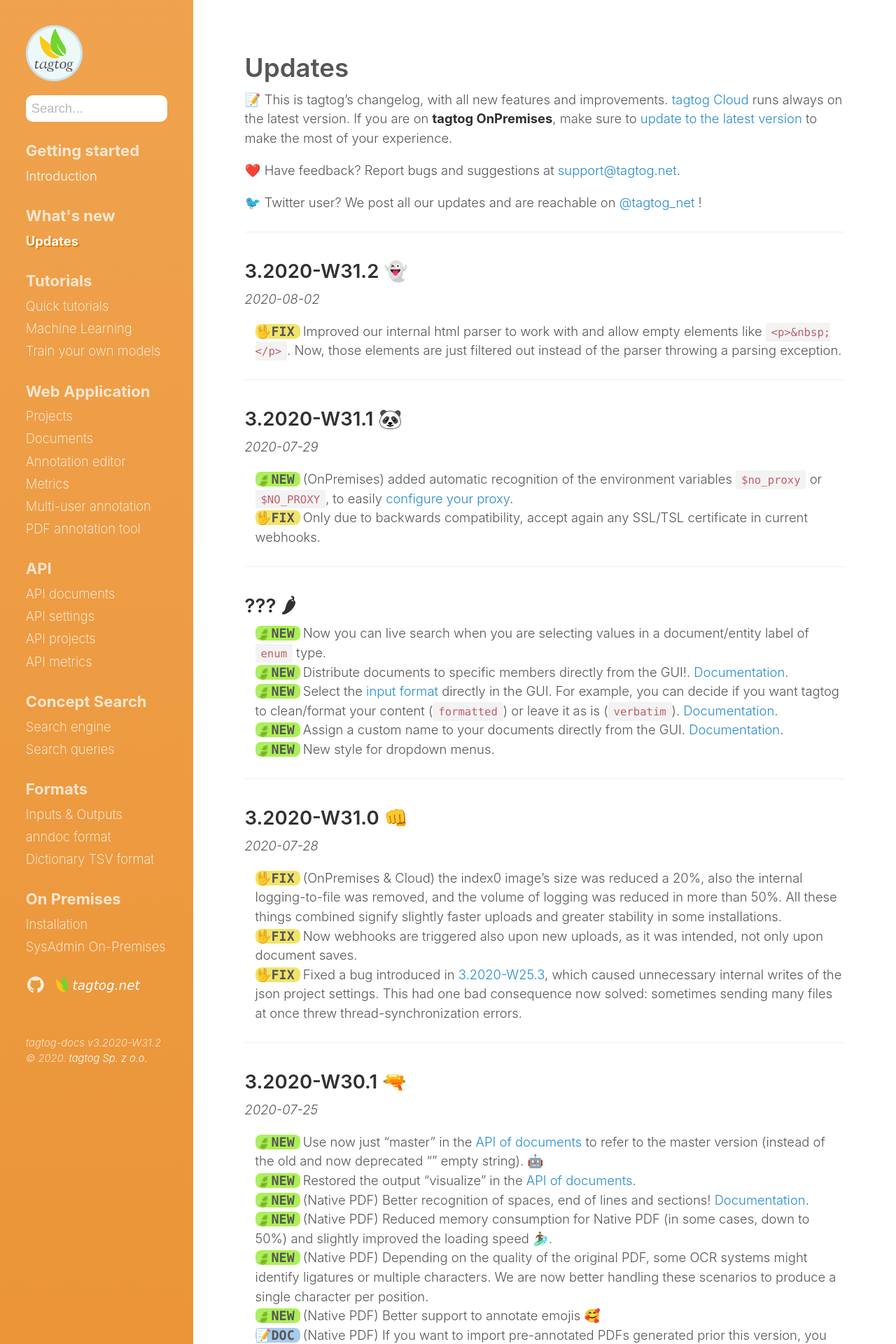
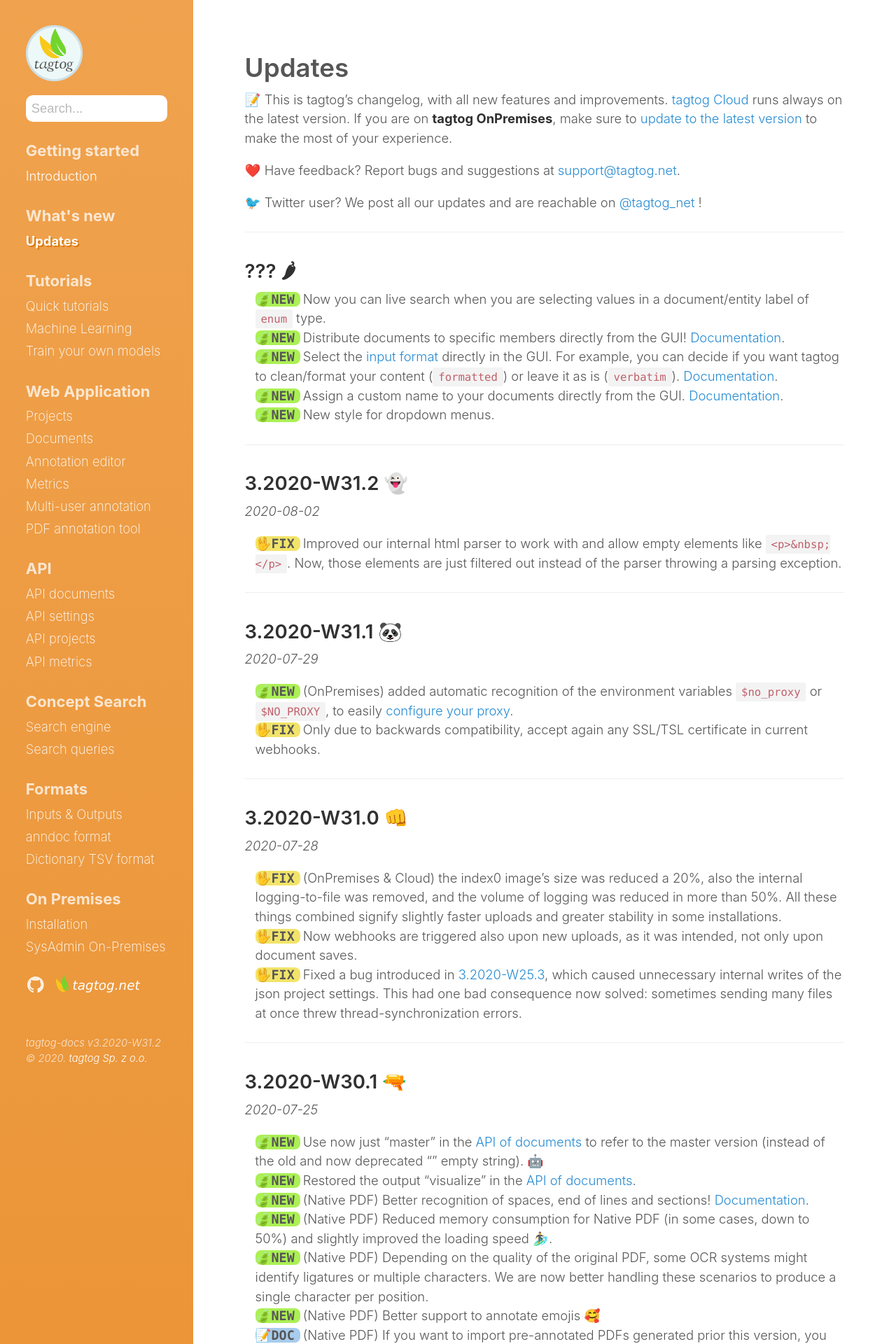
Before and after one commit to tagtogorg/tagtog-doc, a Jekyll site: the page built from updates.md, in a window 1280 px wide. Shown: the top 1920 px of the page at 70% size. Built offline with Jekyll 4.4.1, drawn with Linux system fonts in a browser that asks for light colours; nearby versions of some CDN libraries; emoji names are drawn with the system emoji font; part of the change alters nothing that is shown.

Commit message:
Fix releases' order

```diff
--- a/updates.md
+++ b/updates.md
@@ -11,6 +11,18 @@ notoc: true
 ❤️ Have feedback? Report bugs and suggestions at [support@tagtog.net](mailto:support@tagtog.net).
 
 🐦 Twitter user? We post all our updates and are reachable on [@tagtog_net](https://twitter.com/tagtog_net) !
+
+---
+
+## ??? 🌶
+
+<ul class="updates">
+  <li class="new"><span markdown="1">Now you can live search when you are selecting values in a document/entity label of <code>enum</code> type.</span></li>
+  <li class="new"><span markdown="1">Distribute documents to specific members directly from the GUI! <a href="documents.html#distribute-to-a-group-of-users">Documentation</a>.</span></li>
+  <li class="new"><span markdown="1">Select the <a href="ioformats.html#input-formats">input format</a> directly in the GUI. For example, you can decide if you want tagtog to clean/format your content (<code>formatted</code>) or leave it as is (<code>verbatim</code>). <a href="documents.html#format">Documentation</a>.</span></li>
+  <li class="new"><span markdown="1">Assign a custom name to your documents directly from the GUI. <a href="documents.html#define-a-name">Documentation</a>.</span></li>
+  <li class="new"><span markdown="1">New style for dropdown menus.</span></li>
+</ul>
 
 ---
 
@@ -31,17 +43,6 @@ _2020-07-29_
   <li class="fix"><span markdown="1">Only due to backwards compatibility, accept again any SSL/TSL certificate in current webhooks.</span></li>
 </ul>
 
----
-
-## ??? 🌶
-
-<ul class="updates">
-  <li class="new"><span markdown="1">Now you can live search when you are selecting values in a document/entity label of <code>enum</code> type.</span></li>
-  <li class="new"><span markdown="1">Distribute documents to specific members directly from the GUI!. <a href="documents.html#distribute-to-a-group-of-users">Documentation</a>.</span></li>
-  <li class="new"><span markdown="1">Select the <a href="ioformats.html#input-formats">input format</a> directly in the GUI. For example, you can decide if you want tagtog to clean/format your content (<code>formatted</code>) or leave it as is (<code>verbatim</code>). <a href="documents.html#format">Documentation</a>.</span></li>
-  <li class="new"><span markdown="1">Assign a custom name to your documents directly from the GUI. <a href="documents.html#define-a-name">Documentation</a>.</span></li>
-  <li class="new"><span markdown="1">New style for dropdown menus.</span></li>
-</ul>
 ---
 
 ## 3.2020-W31.0 👊
```
